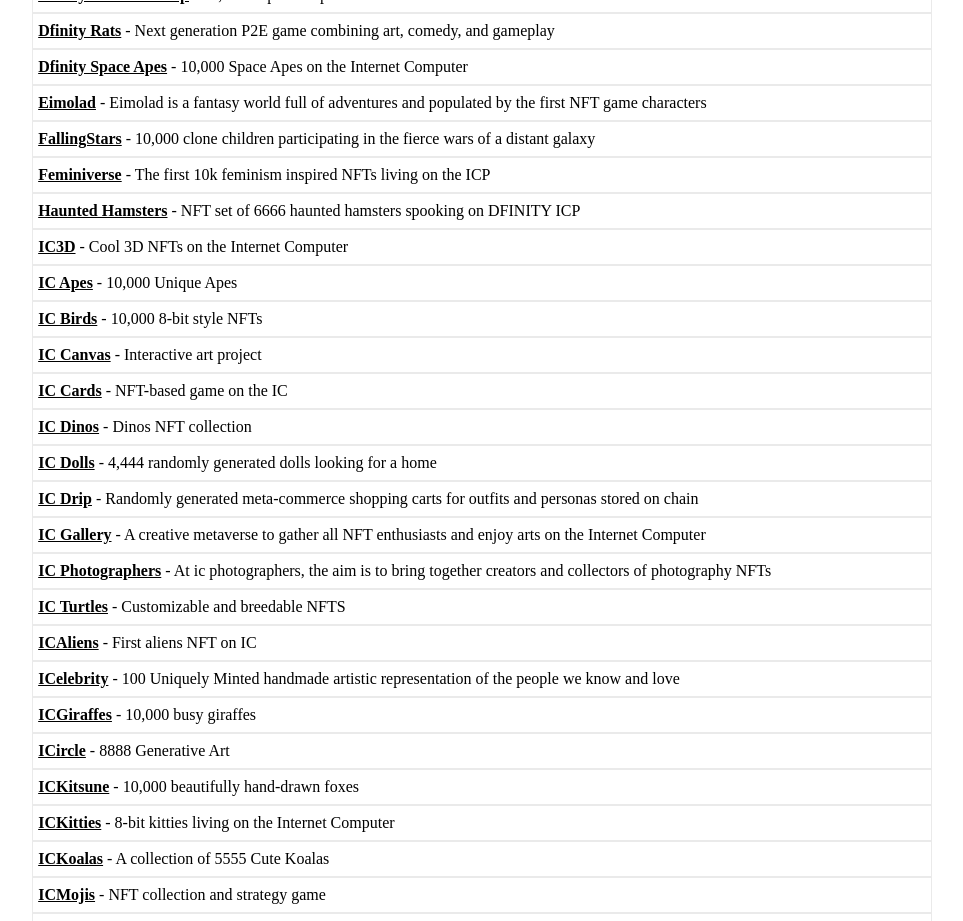
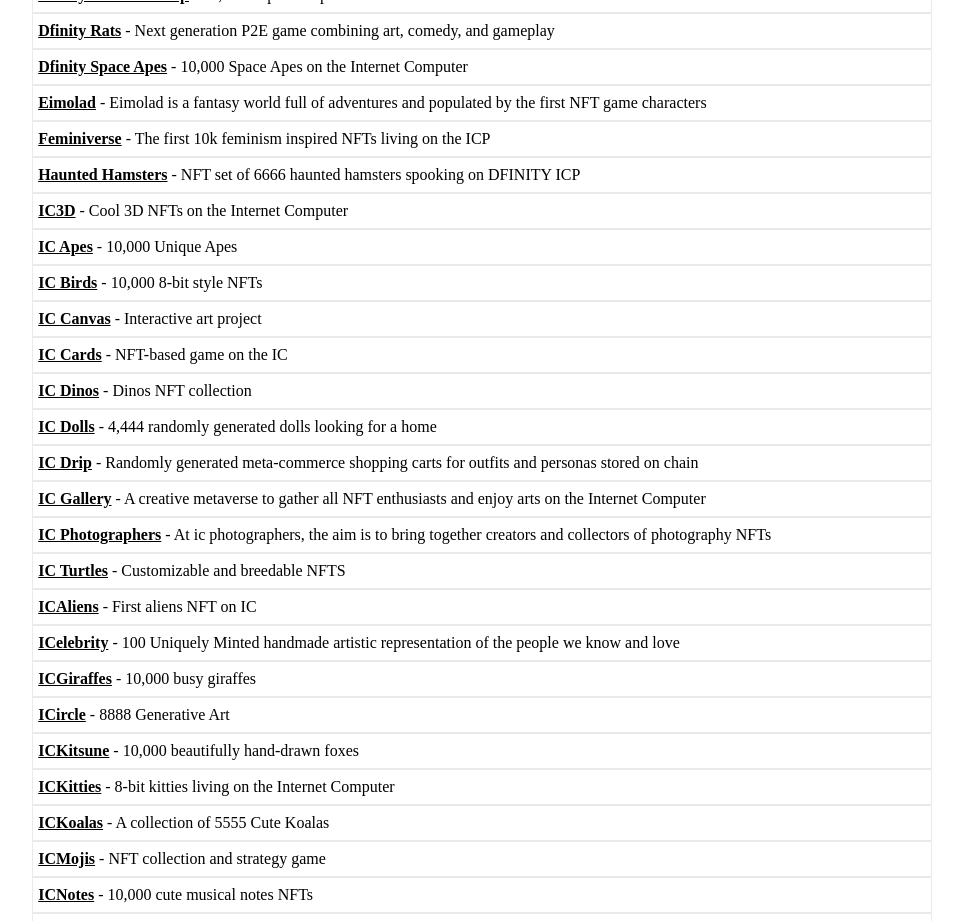
Before and after one commit to rjlucasm/ictoday, a Next.js app: page /nft in a window 1280 px wide. Shown: the part 920-1841 px from the top of the page, without its empty margins (158-1121 px from the left). Built offline with nearby package versions, Linux system fonts and the light colour scheme.

Commit message:
Removed Fallingstars

```diff
--- a/pages/nft.js
+++ b/pages/nft.js
@@ -89,9 +89,6 @@ export default function NFTs() {
             </div>
             <div className="pagescard">
                 <a href="https://twitter.com/eimolad" target="_blank" rel="noopener noreferrer">Eimolad</a> - Eimolad is a fantasy world full of adventures and populated by the first NFT game characters
-            </div>
-            <div className="pagescard">
-                <a href="https://falling.tech/" target="_blank" rel="noopener noreferrer">FallingStars</a> - 10,000 clone children participating in the fierce wars of a distant galaxy
             </div>
             <div className="pagescard">
                 <a href="https://twitter.com/feminiverse" target="_blank" rel="noopener noreferrer">Feminiverse</a> - The first 10k feminism inspired NFTs living on the ICP
```
